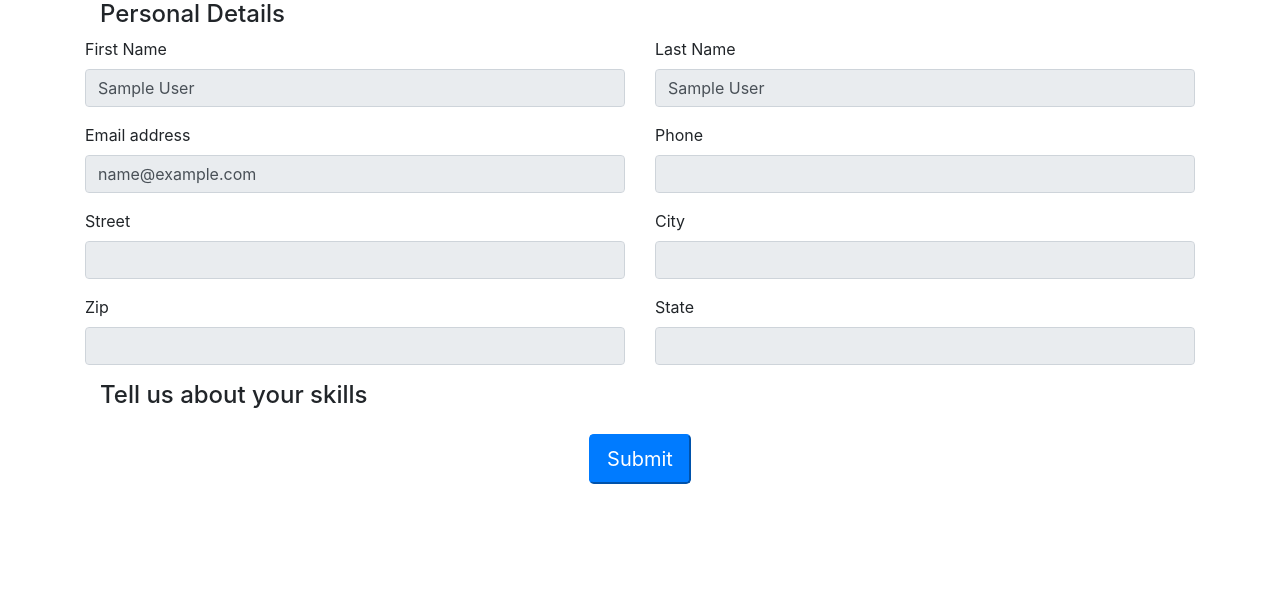
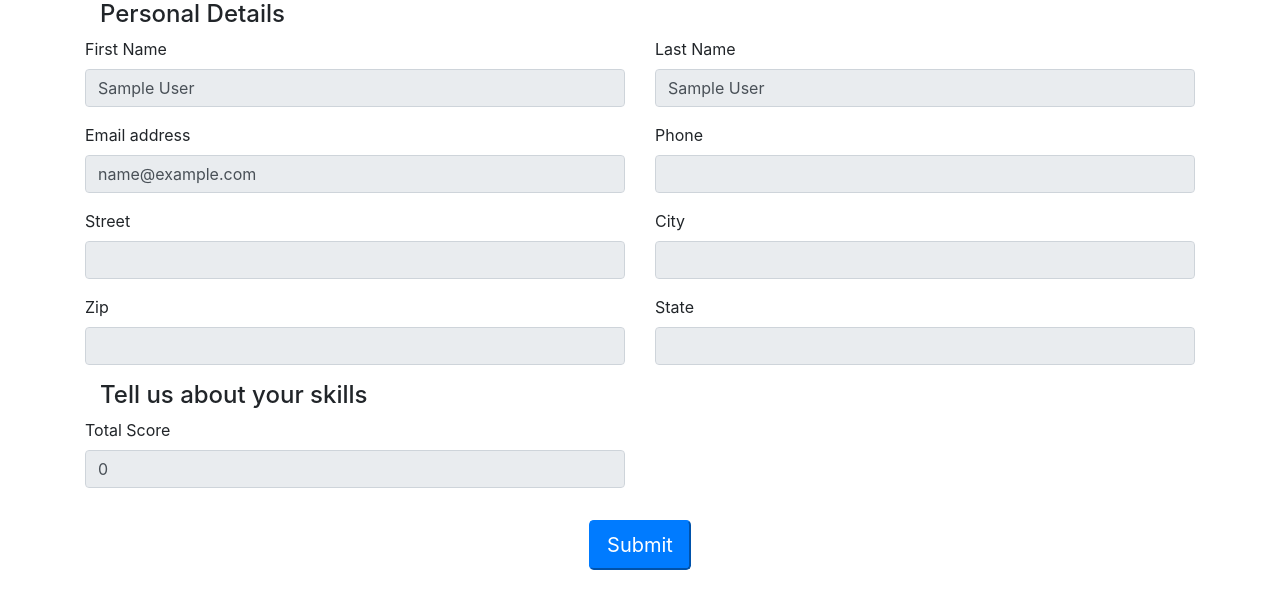
Before and after one commit to jyoti217/cue-test, a PHP site: page /user-apply-view.php?user_id=1 in a window 1280 px wide. Shown: the part 113-722 px from the top of the page. Run offline with PHP 8.4, Linux system fonts and the light colour scheme; the visitor is signed in with stand-in values (Sample User, id 1); data comes from the database, SQL or seed files in the repository.

Commit message:
changes in readme file and total marks

```diff
--- a/Database.php
+++ b/Database.php
@@ -13,8 +13,8 @@
             exit();
         }
     }
-    private function getLink()
-    {
+
+    private function getLink(){
         return $this->_link ;
     }
 
@@ -49,7 +49,8 @@
                 $row = $result->fetch_assoc();
                 $result->free();
             } else{
-                echo "No records matching your query were found.";
+                echo "<h2> 404 </h2>";
+                exit;
             }
         } else{
             echo "ERROR: Could not able to execute $sql. " . $conn->error;
@@ -128,7 +129,6 @@
             return true;
         }
     }
-
      function saveUserSkill($conn, $data){
         $sql = "INSERT INTO user_skills (user_id, skill_id, marks) VALUES (?, ?, ?)";
         $stmt = $conn->prepare($sql);
--- a/admin-dashboard.php
+++ b/admin-dashboard.php
@@ -9,8 +9,6 @@
     $db = new Database();
     $users = $db->getAllUsers();
 ?>
-
-
 <table class="table table-striped">
   <thead>
     <tr>
@@ -34,7 +32,6 @@
 
   </tbody>
 </table>
-
 <?php
     include "footer.php";
 ?>
--- a/admin-login.php
+++ b/admin-login.php
@@ -5,7 +5,6 @@
         header("Location: /admin-dashboard.php");
         exit();
     }
-
 ?>
 <form id="login-form" method="post">
     <span class="login-error validation-error"></span>
@@ -22,7 +21,6 @@
 <?php
 include "footer.php";
 ?>
-
 <script type="text/javascript">
     $('document').ready(function(){
         $('#login-form').submit(function(){
--- a/user-apply-view.php
+++ b/user-apply-view.php
@@ -10,6 +10,7 @@
     $user_id = $_GET['user_id'];
     $user = $db->getUserDetails($user_id);
     $userSkills = $db->getUserSkills($user_id);
+    $total_score = 0;
     //echo "<pre>"; print_r($userSkills);exit;
 ?>
 <form id="user-form" method="post">
@@ -70,7 +71,10 @@
         <p class="h4">Tell us about your skills</p>
     </div>
     <div class="row">
-        <?php foreach ($userSkills as $key=>$skill_set){?>
+        <?php foreach ($userSkills as $key=>$skill_set){
+            $total_score += $skill_set[0]['marks'];
+
+        ?>
 
             <div class="col-md-12 skills-container">
                 <div class="form-check">
@@ -97,6 +101,14 @@
         <?php }?>
     </div>
     <div class="row">
+        <div class="col-md-6">
+            <div class="form-group">
+                <label for="state">Total Score</label>
+                <input type="text" class="form-control" id="state" name="state" value="<?php echo $total_score;?>" readonly>
+            </div>
+        </div>
+    </div>
+    <div class="row">
         <div class="mx-auto p-3">
             <button type="submit" class="btn-lg btn-primary pull-center">Submit</button>
         </div>
```
Also changed, not shown: README.md.
